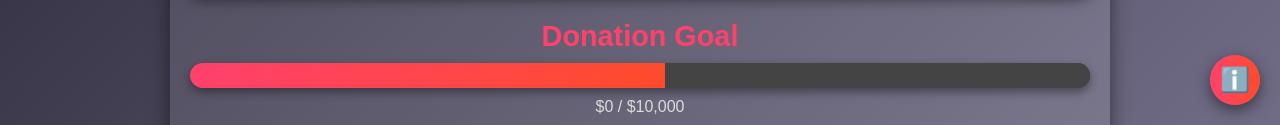
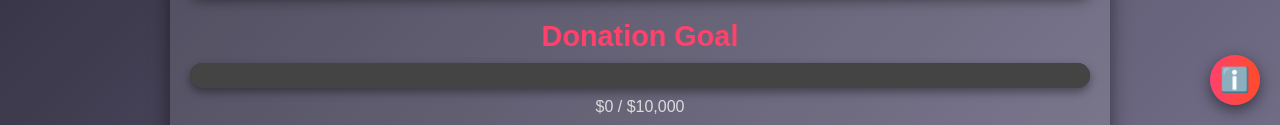
Before and after one commit to steviedaddynpa/tip, a plain HTML site: page index.html in a window 1280 px wide. Shown: the part 675-800 px from the top of the page. Drawn offline with Linux system fonts and the light colour scheme.

Commit message:
Update index.html

```diff
--- a/index.html
+++ b/index.html
@@ -97,17 +97,8 @@
     .progress {
       height: 100%;
       background: linear-gradient(to right, #ff416c, #ff4b2b);
-      width: 52.82%;
-      animation: progressAnimation 2s ease-in-out;
-    }
-
-    @keyframes progressAnimation {
-      from {
       width: 0;
-      }
-      to {
-        width: 52.82%;
-      }
+      transition: width 0.5s ease-in-out;
     }
 
     .progress-text {
@@ -253,7 +244,7 @@
       <h2>Donation Goal</h2>
       <div class="progress-container">
         <div class="progress-bar">
-          <div class="progress"></div>
+          <div class="progress" id="progress-bar"></div>
         </div>
       </div>
       <p class="progress-text" id="donation-text">$0 / $10,000</p>
@@ -328,8 +319,16 @@
     // Load data from localStorage
     function loadData() {
       // Donation Amount
-  const donationAmount = localStorage.getItem("donationAmount") || "0";
-  document.getElementById("donation-text").innerText = `$${donationAmount} / $10,000`;
+      const donationAmount = parseDonationAmount(localStorage.getItem("donationAmount") || "0");
+      const goalAmount = 10000; // $10,000 goal
+      const progressPercentage = (donationAmount / goalAmount) * 100;
+
+      // Update progress bar width
+      const progressBar = document.getElementById("progress-bar");
+      progressBar.style.width = `${progressPercentage}%`;
+
+      // Update donation text
+      document.getElementById("donation-text").innerText = `$${donationAmount.toLocaleString()} / $${goalAmount.toLocaleString()}`;
 
       // Crypto Addresses
       document.getElementById("btc-address").innerText = localStorage.getItem("btcAddress") || "bc1qxn6sctj7tztdyjhadhxcpdql4ph99m0hjgkemv";
@@ -342,6 +341,13 @@ function loadData() {
       leaderboard.innerHTML = donators
         .map((donator, index) => `<div class="leaderboard-item"><p><strong>${index + 1}.</strong> ${donator.name} - $${donator.amount}</p></div>`)
         .join("");
+    }
+
+    // Parse donation amount (handles commas, slashes, and currency symbols)
+    function parseDonationAmount(amount) {
+      // Remove non-numeric characters (e.g., $, commas, slashes)
+      const numericValue = amount.replace(/[^0-9.]/g, "");
+      return parseFloat(numericValue) || 0; // Convert to a number
     }
 
     // Copy Address Function
```
Lines whose indentation alone changed are shown as unchanged.
